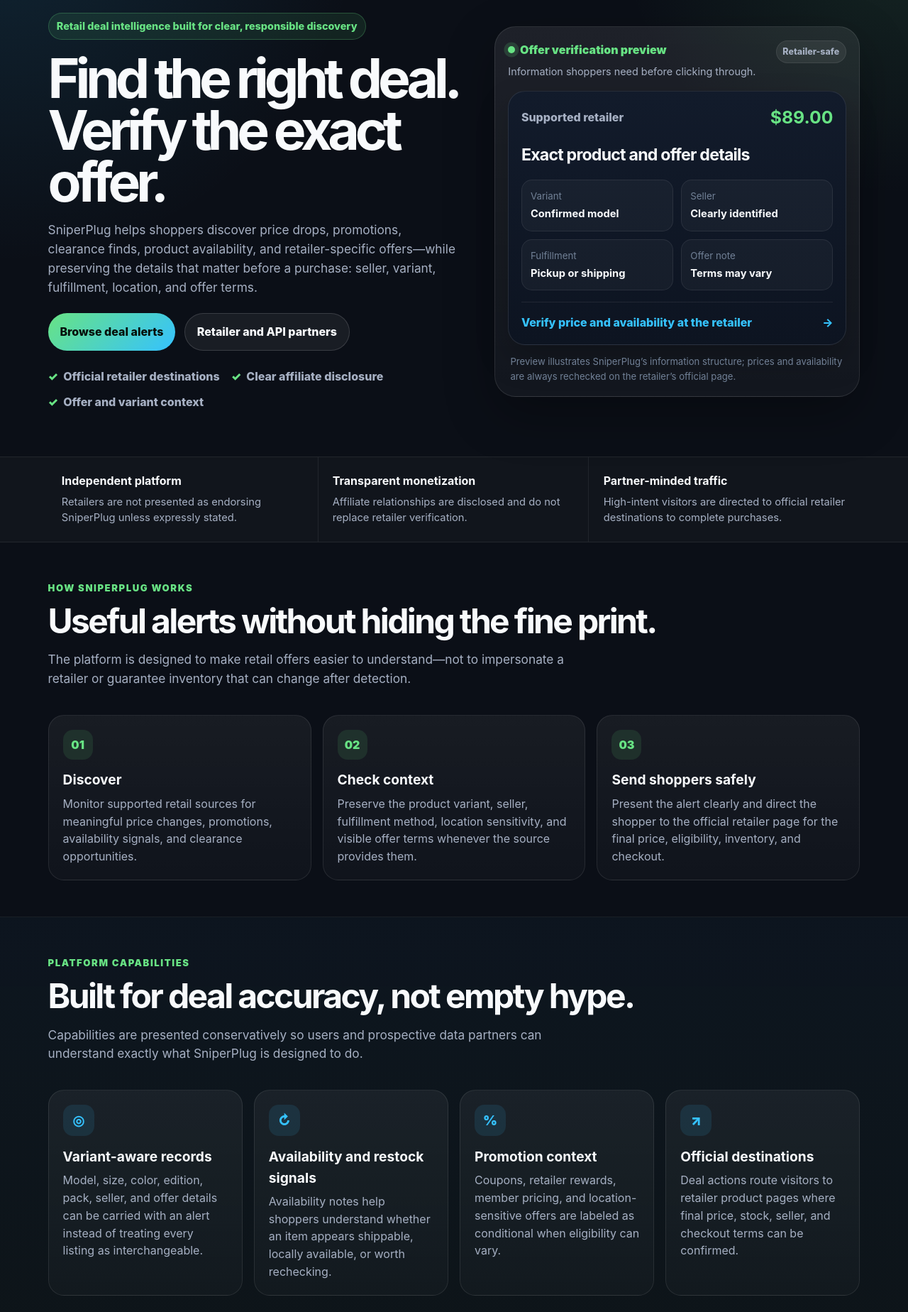
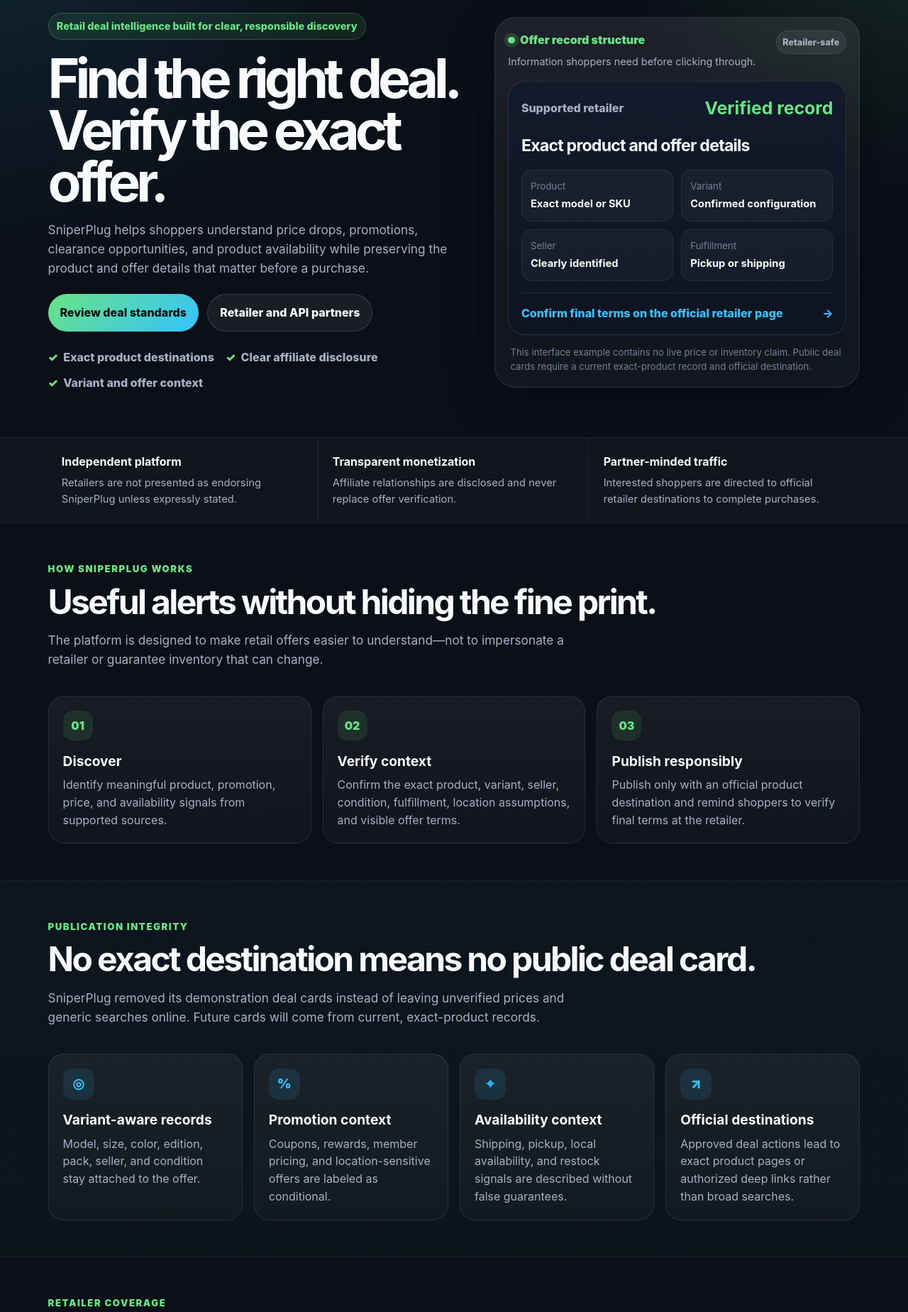
Before and after one commit to UglyGameFace/SniperPlug-Site, a website: page index.html in a window 1280 px wide. Shown: the part 140-1988 px from the top of the page at 71% size. Drawn offline with Linux system fonts and the light colour scheme.

Commit message:
Align homepage with verified affiliate publishing model

```diff
--- a/index.html
+++ b/index.html
@@ -5,11 +5,11 @@
   <meta name="impact-site-verification" value="0417f19d-76ea-494f-b4d9-0e3be042eb81">
   <meta name="viewport" content="width=device-width, initial-scale=1">
   <title>SniperPlug | Verified retail deal discovery and alerts</title>
-  <meta name="description" content="SniperPlug helps shoppers discover and verify retail price drops, promotions, clearance finds, product availability, and retailer offers across supported stores.">
+  <meta name="description" content="SniperPlug helps shoppers understand verified retail offers with exact product, variant, seller, fulfillment, promotion, and official destination context.">
   <meta name="robots" content="index,follow">
   <link rel="canonical" href="https://sniperplug.com/">
   <meta property="og:title" content="SniperPlug | Verified retail deal discovery and alerts">
-  <meta property="og:description" content="Retail deal discovery built around clear offer details, variant checks, availability notes, and official retailer destinations.">
+  <meta property="og:description" content="Retail deal discovery built around exact product records, transparent disclosures, and official retailer destinations.">
   <meta property="og:type" content="website">
   <meta property="og:url" content="https://sniperplug.com/">
   <meta property="og:site_name" content="SniperPlug">
@@ -22,116 +22,26 @@
 </head>
 <body>
   <a class="skip-link" href="#main">Skip to content</a>
-  <header class="site-header">
-    <div class="container header-inner">
-      <a class="brand" href="/" aria-label="SniperPlug home"><span class="brand-mark">SP</span><span>SniperPlug</span></a>
-      <nav class="nav" aria-label="Main navigation"><a class="active" href="/">Home</a><a href="/control-center/">Owner access</a><a href="/deals/">Deals</a><a href="/deals/walmart/">Walmart</a><a href="/deals/best-buy/">Best Buy</a><a href="/partners/">Partners</a></nav>
-      <a class="header-cta" href="/contact/">Contact us</a>
-    </div>
-  </header>
+  <header class="site-header"><div class="container header-inner"><a class="brand" href="/" aria-label="SniperPlug home"><span class="brand-mark">SP</span><span>SniperPlug</span></a><nav class="nav" aria-label="Main navigation"><a class="active" href="/">Home</a><a href="/control-center/">Owner access</a><a href="/deals/">Deals</a><a href="/deals/walmart/">Walmart</a><a href="/deals/best-buy/">Best Buy</a><a href="/partners/">Partners</a></nav><a class="header-cta" href="/contact/">Contact us</a></div></header>
 
   <main id="main">
-    <section class="hero home-hero">
-      <div class="container hero-grid">
-        <div>
-          <span class="eyebrow">Retail deal intelligence built for clear, responsible discovery</span>
-          <h1>Find the right deal. Verify the exact offer.</h1>
-          <p>SniperPlug helps shoppers discover price drops, promotions, clearance finds, product availability, and retailer-specific offers—while preserving the details that matter before a purchase: seller, variant, fulfillment, location, and offer terms.</p>
-          <div class="hero-actions">
-            <a class="btn primary" href="/deals/">Browse deal alerts</a>
-            <a class="btn ghost" href="/partners/">Retailer and API partners</a>
-          </div>
-          <ul class="hero-proof-list" aria-label="SniperPlug operating principles">
-            <li>Official retailer destinations</li>
-            <li>Clear affiliate disclosure</li>
-            <li>Offer and variant context</li>
-          </ul>
-        </div>
-        <aside class="hero-panel platform-preview" aria-label="SniperPlug deal verification preview">
-          <div class="platform-preview-head">
-            <div><span class="pulse">Offer verification preview</span><p>Information shoppers need before clicking through.</p></div>
-            <span class="badge">Retailer-safe</span>
-          </div>
-          <div class="verification-card">
-            <div class="verification-top"><span class="verification-store">Supported retailer</span><strong>$89.00</strong></div>
-            <h2>Exact product and offer details</h2>
-            <div class="verification-grid">
-              <span><small>Variant</small><b>Confirmed model</b></span>
-              <span><small>Seller</small><b>Clearly identified</b></span>
-              <span><small>Fulfillment</small><b>Pickup or shipping</b></span>
-              <span><small>Offer note</small><b>Terms may vary</b></span>
-            </div>
-            <div class="verification-footer"><span>Verify price and availability at the retailer</span><span aria-hidden="true">→</span></div>
-          </div>
-          <p class="preview-disclaimer">Preview illustrates SniperPlug’s information structure; prices and availability are always rechecked on the retailer’s official page.</p>
-        </aside>
-      </div>
-    </section>
+    <section class="hero home-hero"><div class="container hero-grid">
+      <div><span class="eyebrow">Retail deal intelligence built for clear, responsible discovery</span><h1>Find the right deal. Verify the exact offer.</h1><p>SniperPlug helps shoppers understand price drops, promotions, clearance opportunities, and product availability while preserving the product and offer details that matter before a purchase.</p><div class="hero-actions"><a class="btn primary" href="/deals/">Review deal standards</a><a class="btn ghost" href="/partners/">Retailer and API partners</a></div><ul class="hero-proof-list" aria-label="SniperPlug operating principles"><li>Exact product destinations</li><li>Clear affiliate disclosure</li><li>Variant and offer context</li></ul></div>
+      <aside class="hero-panel platform-preview" aria-label="SniperPlug offer record preview"><div class="platform-preview-head"><div><span class="pulse">Offer record structure</span><p>Information shoppers need before clicking through.</p></div><span class="badge">Retailer-safe</span></div><div class="verification-card"><div class="verification-top"><span class="verification-store">Supported retailer</span><strong>Verified record</strong></div><h2>Exact product and offer details</h2><div class="verification-grid"><span><small>Product</small><b>Exact model or SKU</b></span><span><small>Variant</small><b>Confirmed configuration</b></span><span><small>Seller</small><b>Clearly identified</b></span><span><small>Fulfillment</small><b>Pickup or shipping</b></span></div><div class="verification-footer"><span>Confirm final terms on the official retailer page</span><span aria-hidden="true">→</span></div></div><p class="preview-disclaimer">This interface example contains no live price or inventory claim. Public deal cards require a current exact-product record and official destination.</p></aside>
+    </div></section>
 
-    <section class="credibility-strip" aria-label="Platform commitments">
-      <div class="container credibility-grid">
-        <div><strong>Independent platform</strong><span>Retailers are not presented as endorsing SniperPlug unless expressly stated.</span></div>
-        <div><strong>Transparent monetization</strong><span>Affiliate relationships are disclosed and do not replace retailer verification.</span></div>
-        <div><strong>Partner-minded traffic</strong><span>High-intent visitors are directed to official retailer destinations to complete purchases.</span></div>
-      </div>
-    </section>
+    <section class="credibility-strip" aria-label="Platform commitments"><div class="container credibility-grid"><div><strong>Independent platform</strong><span>Retailers are not presented as endorsing SniperPlug unless expressly stated.</span></div><div><strong>Transparent monetization</strong><span>Affiliate relationships are disclosed and never replace offer verification.</span></div><div><strong>Partner-minded traffic</strong><span>Interested shoppers are directed to official retailer destinations to complete purchases.</span></div></div></section>
 
-    <section class="section">
-      <div class="container section-head"><div><span class="section-kicker">How SniperPlug works</span><h2>Useful alerts without hiding the fine print.</h2><p class="section-lead">The platform is designed to make retail offers easier to understand—not to impersonate a retailer or guarantee inventory that can change after detection.</p></div></div>
-      <div class="container grid process-grid">
-        <article class="process-card"><span>01</span><h3>Discover</h3><p>Monitor supported retail sources for meaningful price changes, promotions, availability signals, and clearance opportunities.</p></article>
-        <article class="process-card"><span>02</span><h3>Check context</h3><p>Preserve the product variant, seller, fulfillment method, location sensitivity, and visible offer terms whenever the source provides them.</p></article>
-        <article class="process-card"><span>03</span><h3>Send shoppers safely</h3><p>Present the alert clearly and direct the shopper to the official retailer page for the final price, eligibility, inventory, and checkout.</p></article>
-      </div>
-    </section>
+    <section class="section"><div class="container section-head"><div><span class="section-kicker">How SniperPlug works</span><h2>Useful alerts without hiding the fine print.</h2><p class="section-lead">The platform is designed to make retail offers easier to understand—not to impersonate a retailer or guarantee inventory that can change.</p></div></div><div class="container grid process-grid"><article class="process-card"><span>01</span><h3>Discover</h3><p>Identify meaningful product, promotion, price, and availability signals from supported sources.</p></article><article class="process-card"><span>02</span><h3>Verify context</h3><p>Confirm the exact product, variant, seller, condition, fulfillment, location assumptions, and visible offer terms.</p></article><article class="process-card"><span>03</span><h3>Publish responsibly</h3><p>Publish only with an official product destination and remind shoppers to verify final terms at the retailer.</p></article></div></section>
 
-    <section class="section section-soft">
-      <div class="container section-head"><div><span class="section-kicker">Platform capabilities</span><h2>Built for deal accuracy, not empty hype.</h2><p class="section-lead">Capabilities are presented conservatively so users and prospective data partners can understand exactly what SniperPlug is designed to do.</p></div></div>
-      <div class="container grid capability-grid">
-        <article class="capability-card"><span>◎</span><h3>Variant-aware records</h3><p>Model, size, color, edition, pack, seller, and offer details can be carried with an alert instead of treating every listing as interchangeable.</p></article>
-        <article class="capability-card"><span>↻</span><h3>Availability and restock signals</h3><p>Availability notes help shoppers understand whether an item appears shippable, locally available, or worth rechecking.</p></article>
-        <article class="capability-card"><span>%</span><h3>Promotion context</h3><p>Coupons, retailer rewards, member pricing, and location-sensitive offers are labeled as conditional when eligibility can vary.</p></article>
-        <article class="capability-card"><span>↗</span><h3>Official destinations</h3><p>Deal actions route visitors to retailer product pages where final price, stock, seller, and checkout terms can be confirmed.</p></article>
-      </div>
-    </section>
+    <section class="section section-soft"><div class="container section-head"><div><span class="section-kicker">Publication integrity</span><h2>No exact destination means no public deal card.</h2><p class="section-lead">SniperPlug removed its demonstration deal cards instead of leaving unverified prices and generic searches online. Future cards will come from current, exact-product records.</p></div></div><div class="container grid capability-grid"><article class="capability-card"><span>◎</span><h3>Variant-aware records</h3><p>Model, size, color, edition, pack, seller, and condition stay attached to the offer.</p></article><article class="capability-card"><span>%</span><h3>Promotion context</h3><p>Coupons, rewards, member pricing, and location-sensitive offers are labeled as conditional.</p></article><article class="capability-card"><span>⌖</span><h3>Availability context</h3><p>Shipping, pickup, local availability, and restock signals are described without false guarantees.</p></article><article class="capability-card"><span>↗</span><h3>Official destinations</h3><p>Approved deal actions lead to exact product pages or authorized deep links rather than broad searches.</p></article></div></section>
 
-    <section class="section">
-      <div class="container section-head"><div><span class="section-kicker">Supported store experiences</span><h2>Retailer-specific pages with responsible offer language.</h2><p class="section-lead">Store pages explain the kinds of retail signals SniperPlug tracks while reminding shoppers that inventory, location, account eligibility, and final checkout pricing may vary.</p></div><a class="btn ghost" href="/deals/">View all deal pages</a></div>
-      <div class="container grid store-grid home-store-grid">
-        <a class="store-card" href="/deals/walmart/"><span class="store-icon">🛒</span><strong>Walmart</strong><p>Price drops, clearance, product availability, and eligible promotional context.</p></a>
-        <a class="store-card" href="/deals/lowes/"><span class="store-icon">🛠️</span><strong>Lowe’s</strong><p>Home-improvement markdowns, tool offers, and location-sensitive availability.</p></a>
-        <a class="store-card" href="/deals/best-buy/"><span class="store-icon">💻</span><strong>Best Buy</strong><p>Electronics price changes, open-box context, promotions, and restocks.</p></a>
-        <a class="store-card" href="/deals/home-depot/"><span class="store-icon">🏠</span><strong>Home Depot</strong><p>Tools, home-project offers, clearance signals, and local-store checks.</p></a>
-        <a class="store-card" href="/deals/amazon/"><span class="store-icon">📦</span><strong>Amazon</strong><p>Price changes and visible offer context with seller and eligibility cautions.</p></a>
-      </div>
-    </section>
+    <section class="section"><div class="container section-head"><div><span class="section-kicker">Retailer coverage</span><h2>Store-specific rules for store-specific offers.</h2><p class="section-lead">Coverage pages explain how SniperPlug handles retailer-specific product identity, location, seller, condition, and eligibility details.</p></div><a class="btn ghost" href="/deals/">Review all standards</a></div><div class="container grid store-grid home-store-grid"><a class="store-card" href="/deals/walmart/"><span class="store-icon">🛒</span><strong>Walmart</strong><p>Variant, seller, fulfillment, location, and promotion context.</p></a><a class="store-card" href="/deals/lowes/"><span class="store-icon">🛠️</span><strong>Lowe’s</strong><p>Exact item identity and local-store price or pickup assumptions.</p></a><a class="store-card" href="/deals/best-buy/"><span class="store-icon">💻</span><strong>Best Buy</strong><p>Model, SKU, condition, open-box, shipping, and pickup context.</p></a><a class="store-card" href="/deals/home-depot/"><span class="store-icon">🏠</span><strong>Home Depot</strong><p>SKU, kit contents, local-store checks, and fulfillment context.</p></a><a class="store-card" href="/deals/amazon/"><span class="store-icon">📦</span><strong>Amazon</strong><p>ASIN, seller, fulfillment, coupon, and account-sensitive offers.</p></a></div></section>
 
-    <section class="section partner-ready-section">
-      <div class="container partner-ready-grid">
-        <div><span class="section-kicker">For retailers, networks, and data providers</span><h2>A clear use case for authorized product data.</h2><p>SniperPlug uses retail information to improve offer clarity and send interested shoppers back to official retailer destinations. The platform does not present itself as the merchant of record, and it does not claim retailer endorsement without written authorization.</p><div class="hero-actions"><a class="btn primary" href="/partners/">Review our partner approach</a><a class="btn ghost" href="/contact/">Contact SniperPlug</a></div></div>
-        <div class="partner-checklist" aria-label="Partner readiness checklist">
-          <div><b>Purpose</b><span>Deal discovery, availability context, and qualified retailer click-throughs.</span></div>
-          <div><b>Disclosure</b><span>Affiliate relationships and independent status are clearly disclosed.</span></div>
-          <div><b>Data handling</b><span>Offer details are presented with source limitations and verification language.</span></div>
-          <div><b>Public policies</b><span>Privacy, terms, contact, about, and affiliate disclosure pages are available sitewide.</span></div>
-        </div>
-      </div>
-    </section>
-
-    <section class="section final-cta-section">
-      <div class="container final-cta"><div><span class="section-kicker">Explore SniperPlug</span><h2>See the deal experience or review the business.</h2><p>Shoppers can browse supported store pages. Retailers, affiliate networks, and API providers can review our partnership positioning and contact us directly.</p></div><div class="hero-actions"><a class="btn primary" href="/deals/">Browse deals</a><a class="btn ghost" href="/partners/">Partner information</a></div></div>
-    </section>
+    <section class="section partner-ready-section"><div class="container partner-ready-grid"><div><span class="section-kicker">For retailers, networks, and data providers</span><h2>A clear use case for authorized product data.</h2><p>SniperPlug uses retail data to improve offer clarity and send high-intent shoppers back to official destinations. It does not present itself as the merchant of record or claim an approved relationship before approval exists.</p><div class="hero-actions"><a class="btn primary" href="/partners/">Review our partner approach</a><a class="btn ghost" href="/contact/">Contact SniperPlug</a></div></div><div class="partner-checklist" aria-label="Partner readiness checklist"><div><b>Purpose</b><span>Product discovery, offer context, and qualified retailer click-throughs.</span></div><div><b>Disclosure</b><span>Affiliate relationships and independent status are clearly disclosed.</span></div><div><b>Data handling</b><span>Offer records retain source limitations and verification language.</span></div><div><b>Public policies</b><span>Privacy, terms, contact, about, and affiliate disclosure are available sitewide.</span></div></div></div></section>
   </main>
 
-  <footer class="site-footer">
-    <div class="container footer-grid">
-      <div><a class="brand footer-brand" href="/"><span class="brand-mark">SP</span><span>SniperPlug</span></a><p>Retail deal discovery, promotion context, markdown alerts, and product availability notes from supported stores.</p><p class="mini">SniperPlug is independent and is not endorsed by the retailers shown unless specifically stated.</p></div>
-      <div><h4>Explore</h4><a href="/deals/">All deals</a><a href="/deals/walmart/">Walmart</a><a href="/deals/best-buy/">Best Buy</a><a href="/deals/home-depot/">Home Depot</a></div>
-      <div><h4>Company</h4><a href="/about/">About</a><a href="/partners/">Retailer and API partners</a><a href="/contact/">Contact</a><a href="/control-center/">Owner access</a></div>
-      <div><h4>Legal</h4><a href="/affiliate-disclosure/">Affiliate disclosure</a><a href="/privacy/">Privacy policy</a><a href="/terms/">Terms of use</a></div>
-    </div>
-    <div class="container footer-bottom">© 2026 SniperPlug. Built for responsible deal discovery and official retailer click-throughs.</div>
-  </footer>
+  <footer class="site-footer"><div class="container footer-grid"><div><a class="brand footer-brand" href="/"><span class="brand-mark">SP</span><span>SniperPlug</span></a><p>Retail deal discovery built around exact product context, transparent disclosures, and official retailer destinations.</p><p class="mini">SniperPlug is independent and is not endorsed by the retailers shown unless specifically stated.</p></div><div><h4>Coverage</h4><a href="/deals/">Deal standards</a><a href="/deals/walmart/">Walmart</a><a href="/deals/best-buy/">Best Buy</a><a href="/deals/home-depot/">Home Depot</a></div><div><h4>Company</h4><a href="/about/">About</a><a href="/partners/">Retailer and API partners</a><a href="/contact/">Contact</a><a href="/control-center/">Owner access</a></div><div><h4>Legal</h4><a href="/affiliate-disclosure/">Affiliate disclosure</a><a href="/privacy/">Privacy policy</a><a href="/terms/">Terms of use</a></div></div><div class="container footer-bottom">© 2026 SniperPlug. Built for responsible deal discovery and official retailer click-throughs.</div></footer>
   <script src="/assets/js/site.js" defer></script>
 </body>
 </html>
```
